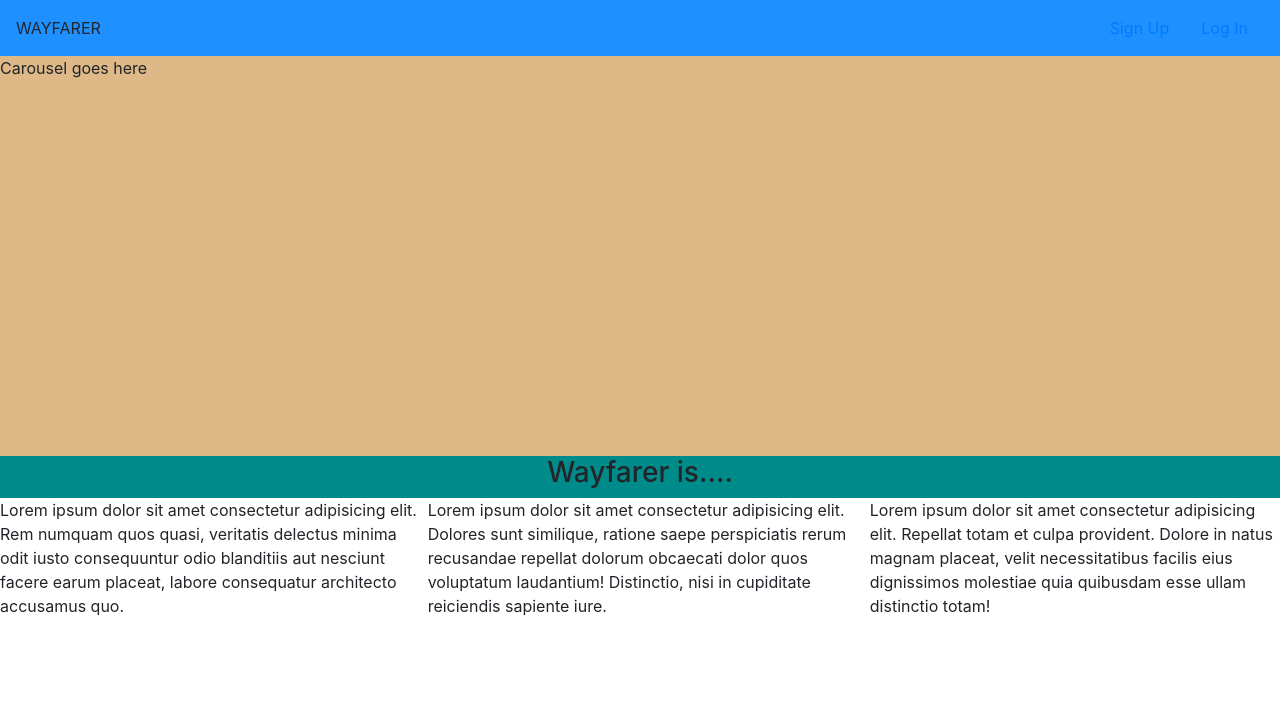
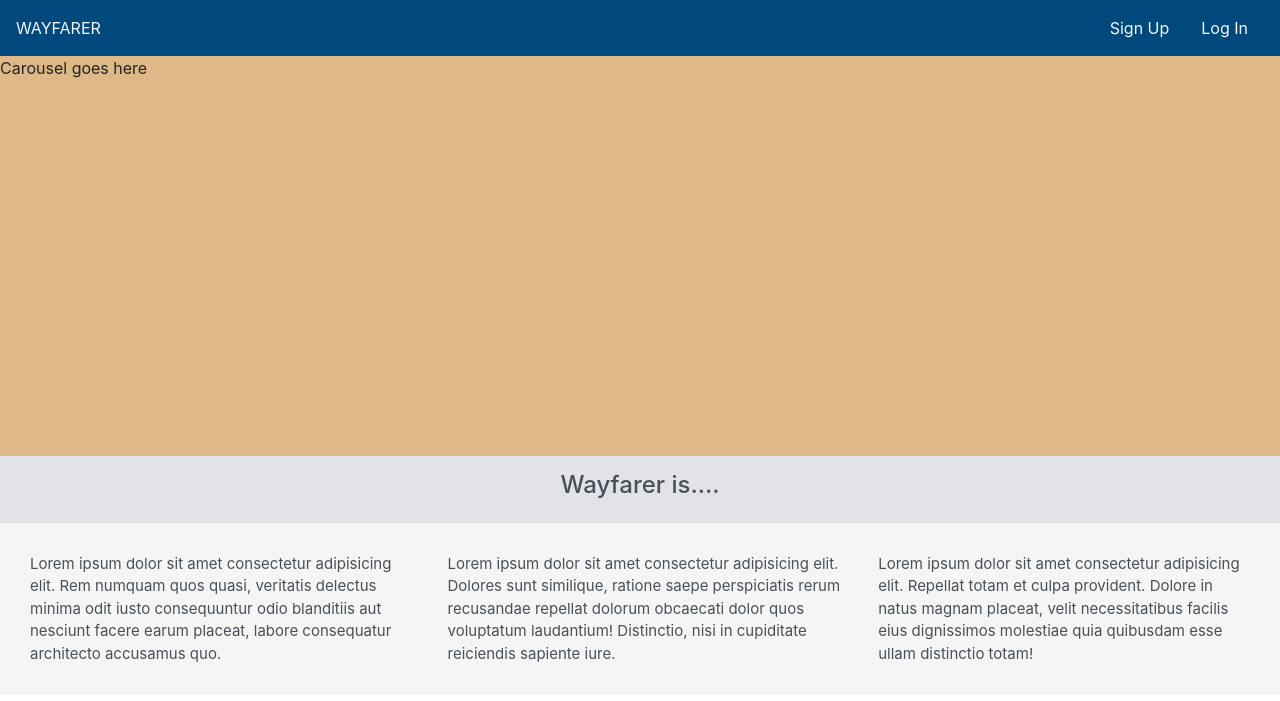
Before and after one commit to dazeyb/TravelSiteConcept, a Django app: page / in a window 1280 px wide. Shown: the top 701 px of the page. Run offline with Django 3.2, Linux system fonts and the light colour scheme; some libraries are stand-ins or nearby versions.

Commit message:
basic color and styling for home page template

```diff
--- a/main_app/static/styles/main.css
+++ b/main_app/static/styles/main.css
@@ -4,8 +4,17 @@
     margin: none;
 }
 
+
+a, a:hover {
+    text-decoration: none;
+    color: whitesmoke;
+}
+a:hover {
+    color: rgb(204, 205, 207);
+}
 .navbar {
-    background-color: dodgerblue;
+    background-color: #01497C;
+    color: whitesmoke;
 }
 
 .div_carousel {
@@ -14,11 +23,21 @@
 }
 
 .div_about-header {
-    background-color:darkcyan;
+    padding: 15px;
+    background-color: rgb(225, 227, 233);
     display: flex;
     justify-content: center;
+    color: #495057;
 }
 
 .div_about-textarea {
+    padding: 15px;
     display: inline-flex;
+    background-color: whitesmoke;
+    color: #495057;
 }
+
+.section_textarea {
+    padding: 15px;
+    font-size: 15px;
+}
--- a/main_app/templates/home.html
+++ b/main_app/templates/home.html
@@ -23,21 +23,21 @@
     </div>
 
     <div class="div_about-header">
-        <h3>Wayfarer is....</h3>
+        <h4>Wayfarer is....</h4>
     </div>
 
     <div class="div_about-textarea">
-        <section class="section_textarea-left">
+        <section class="section_textarea section_textarea-left">
             Lorem ipsum dolor sit amet consectetur adipisicing elit. Rem numquam quos quasi, veritatis delectus minima
             odit iusto consequuntur odio blanditiis aut nesciunt facere earum placeat, labore consequatur architecto
             accusamus quo.
         </section>
-        <section class="section_textarea-left">
+        <section class="section_textarea section_textarea-middle">
             Lorem ipsum dolor sit amet consectetur adipisicing elit. Dolores sunt similique, ratione saepe perspiciatis
             rerum recusandae repellat dolorum obcaecati dolor quos voluptatum laudantium! Distinctio, nisi in cupiditate
             reiciendis sapiente iure.
         </section>
-        <section class="section_textarea-left">
+        <section class="section_textarea section_textarea-right">
             Lorem ipsum dolor sit amet consectetur adipisicing elit. Repellat totam et culpa provident. Dolore in natus
             magnam placeat, velit necessitatibus facilis eius dignissimos molestiae quia quibusdam esse ullam distinctio
             totam!
```
